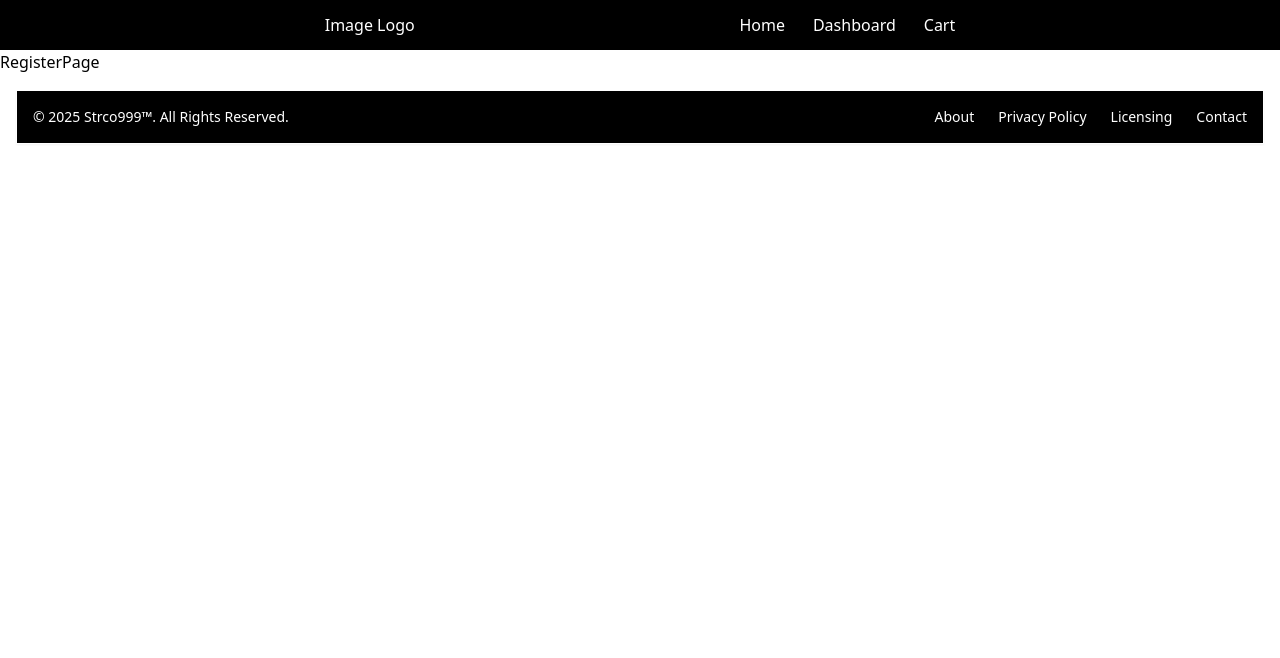
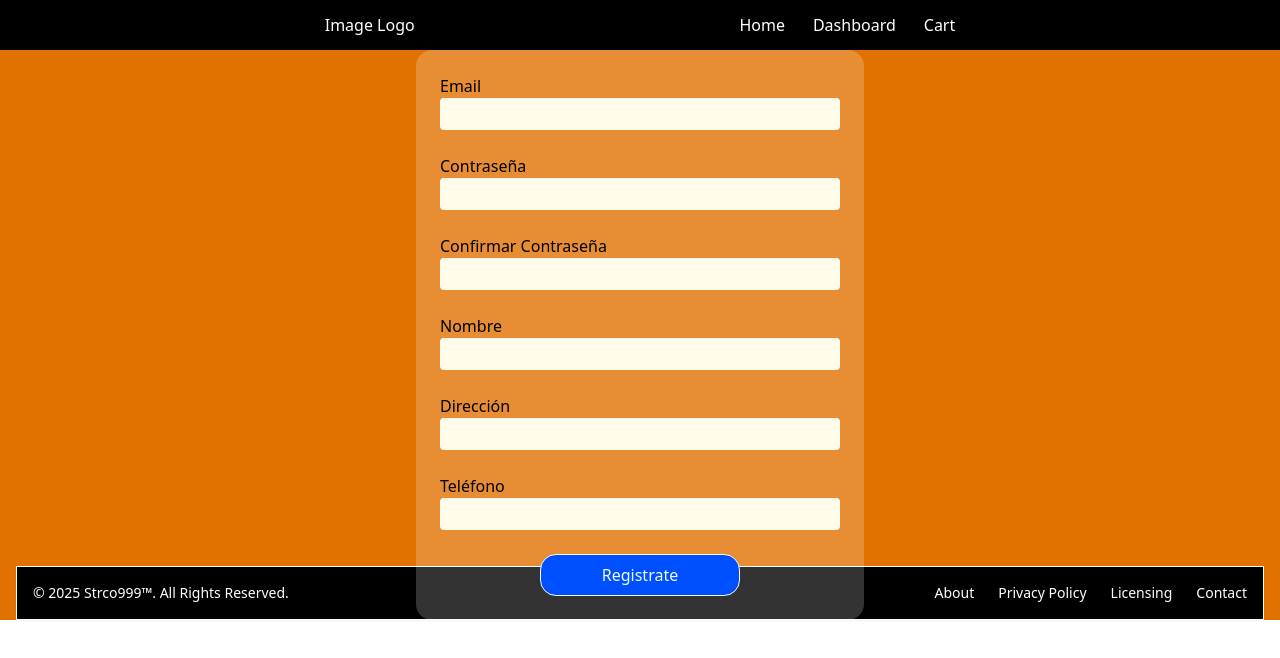
Before and after one commit to strco999/PM4-EcommerceSTRCO999, a Next.js app in the folder front/: page /register in a window 1280 px wide. Shown: the top 658 px of the page. Built offline with nearby package versions, Linux system fonts and the light colour scheme.

Commit message:
registerformtsx

```diff
--- a/front/app/register/page.tsx
+++ b/front/app/register/page.tsx
@@ -1,7 +1,11 @@
-import React from "react";
+import RegisterForm from "@/components/registerform/RegisterForm";
 
 function RegisterPage() {
-  return <div>RegisterPage</div>;
+  return (
+    <div className="bg-amber-600 w-screen h-[500px]">
+      <RegisterForm />
+    </div>
+  );
 }
 
 export default RegisterPage;
--- /dev/null
+++ b/front/components/registerform/RegisterForm.tsx
@@ -0,0 +1,129 @@
+"use client";
+import { useFormik } from "formik";
+import {
+  registerInitialValues,
+  registerValidationSchema,
+} from "./registerSchema";
+
+function RegisterForm() {
+  const formik = useFormik({
+    initialValues: registerInitialValues,
+    validationSchema: registerValidationSchema,
+    onSubmit: (values) => {
+      console.log(values);
+    },
+  });
+
+  return (
+    <div className="bg-amber-600 w-full min-h-[500px] flex justify-center items-center">
+      <form
+        onSubmit={formik.handleSubmit}
+        className="flex flex-col w-full max-w-md items-stretch gap-6 bg-white/20 p-6 rounded-2xl"
+      >
+        {/* Email */}
+        <div className="flex flex-col">
+          <label htmlFor="email">Email</label>
+          <input
+            className="bg-amber-50 w-full px-2 py-1 rounded"
+            id="email"
+            name="email"
+            type="email"
+            value={formik.values.email}
+            onChange={formik.handleChange}
+            onBlur={formik.handleBlur}
+          />
+          {formik.touched.email && formik.errors.email && (
+            <p className="text-red-600 text-sm">{formik.errors.email}</p>
+          )}
+        </div>
+
+        {/* Password */}
+        <div className="flex flex-col">
+          <label htmlFor="password">Contraseña</label>
+          <input
+            className="bg-amber-50 w-full px-2 py-1 rounded"
+            id="password"
+            name="password"
+            type="password"
+            value={formik.values.password}
+            onChange={formik.handleChange}
+            onBlur={formik.handleBlur}
+          />
+          {formik.touched.password && formik.errors.password && (
+            <p className="text-red-600 text-sm">{formik.errors.password}</p>
+          )}
+        </div>
+
+        {/* Confirm Password */}
+        <div className="flex flex-col">
+          <label htmlFor="confirmPassword">Confirmar Contraseña</label>
+          <input
+            className="bg-amber-50 w-full px-2 py-1 rounded"
+            id="confirmPassword"
+            name="confirmPassword"
+            type="password"
+            value={formik.values.confirmPassword}
+            onChange={formik.handleChange}
+            onBlur={formik.handleBlur}
+          />
+          {formik.touched.confirmPassword && formik.errors.confirmPassword && (
+            <p className="text-red-600 text-sm">
+              {formik.errors.confirmPassword}
+            </p>
+          )}
+        </div>
+
+        {/* Nombre */}
+        <div className="flex flex-col">
+          <label htmlFor="name">Nombre</label>
+          <input
+            className="bg-amber-50 w-full px-2 py-1 rounded"
+            id="name"
+            name="name"
+            type="text"
+            value={formik.values.name}
+            onChange={formik.handleChange}
+            onBlur={formik.handleBlur}
+          />
+        </div>
+
+        {/* Dirección */}
+        <div className="flex flex-col">
+          <label htmlFor="address">Dirección</label>
+          <input
+            className="bg-amber-50 w-full px-2 py-1 rounded"
+            id="address"
+            name="address"
+            type="text"
+            value={formik.values.address}
+            onChange={formik.handleChange}
+            onBlur={formik.handleBlur}
+          />
+        </div>
+
+        {/* Teléfono */}
+        <div className="flex flex-col">
+          <label htmlFor="phone">Teléfono</label>
+          <input
+            className="bg-amber-50 w-full px-2 py-1 rounded"
+            id="phone"
+            name="phone"
+            type="text"
+            value={formik.values.phone}
+            onChange={formik.handleChange}
+            onBlur={formik.handleBlur}
+          />
+        </div>
+
+        <button
+          type="submit"
+          className="bg-azulapple w-[200px] self-center text-cyan-50 border cursor-pointer rounded-2xl py-2"
+        >
+          Registrate
+        </button>
+      </form>
+    </div>
+  );
+}
+
+export default RegisterForm;
--- /dev/null
+++ b/front/components/registerform/registerSchema.ts
@@ -0,0 +1,41 @@
+import * as Yup from "yup";
+
+// 1- Defino la interfaz
+export interface IRegisterFormValues {
+  email: string;
+  password: string;
+  confirmPassword: string;
+  name: string;
+  address: string;
+  phone: string;
+}
+//2- Definimos los valores iniciales de mi formulario de registro .
+
+export const registerInitialValues: IRegisterFormValues = {
+  email: "",
+  password: "",
+  confirmPassword: "",
+  name: "",
+  address: "",
+  phone: "",
+};
+
+// 3- Construimos el esquema de validacion
+export const registerValidationSchema = Yup.object({
+  email: Yup.string()
+    .email("Email invalido.")
+    .required("Campo Email Requerido."),
+  password: Yup.string()
+    .min(6, "Minimo 6 Caracteres")
+    .required("Campo Requerido."),
+  confirmpassword: Yup.string()
+    .oneOf([Yup.ref("password")], "Las 2 contraseñas deben ser iguales.")
+    .required("Campo Requerido."),
+  name: Yup.string().required("Este campo es obligatorio"),
+  address: Yup.string().required("Este campo es obligatorio"),
+  phone: Yup.string()
+    .matches(
+      /^(\+57\s?)?(3\d{2}|60[1-8])\d{7}$/,
+      "Ingresa un número de teléfono colombiano válido")
+    .required("El teléfono es obligatorio"),
+});
```
